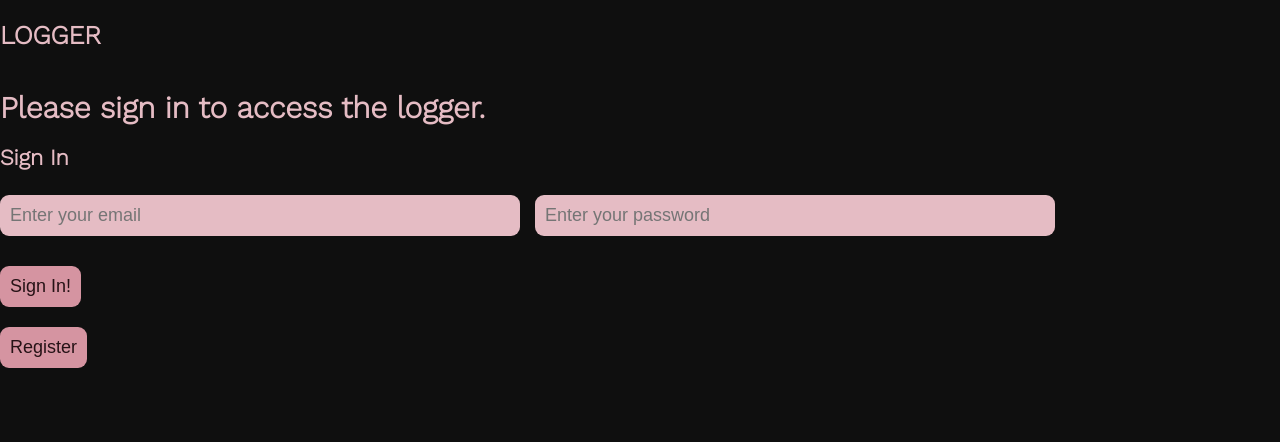
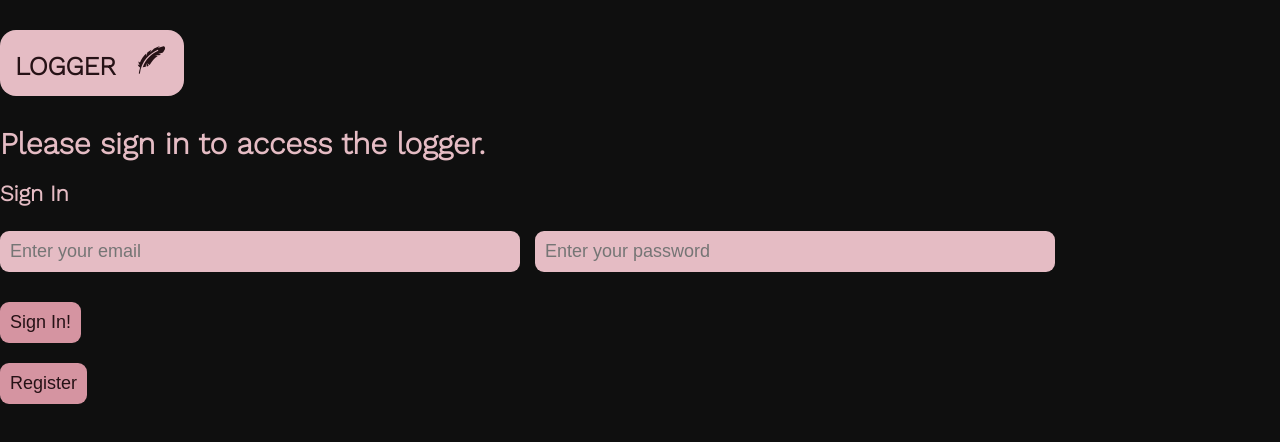
Before and after one commit to Kristina2882/logger, a React (Create React App) app: page / in a window 1280 px wide. Shown: the top 442 px of the page. Built offline with nearby package versions, Linux system fonts and the light colour scheme; no server answers; the database is empty.

Commit message:
Logo + styles.

```diff
--- a/src/components/Header.js
+++ b/src/components/Header.js
@@ -2,25 +2,31 @@ import React from 'react';
 import PropTypes from 'prop-types';
 import { GiUbisoftSun } from "react-icons/gi";
 import { GiEvilMoon } from "react-icons/gi";
+import { GiFeather } from "react-icons/gi";
 
 
 export default function Header(props) {
-
   const styles = {
     backgroundColor: props.theme.buttonBackground,
     color: props.theme.buttonTextColor
   }
 
+  const logoStyle = {
+    backgroundColor: props.theme.inputBackground,
+    color: props.theme.buttonTextColor
+  }
+
     return (
       <div className='header'>
-        <span className='header-title'>
-        <h3>LOGGER</h3>
-        </span>
+        <div className='header-title'  style={logoStyle}>
+        <h3>LOGGER  <GiFeather className='feather'/> </h3>
+
+        </div>
 
         <ul className='nav'>
           <li>
           <button className='toggle-theme' onClick={props.toggleTheme} style={styles}>
-          {props.theme.textColor === "#e5bcc4" ? <GiUbisoftSun /> : <GiEvilMoon />}
+          {props.theme.textColor === "#e5bcc4" ? <GiUbisoftSun className='sun'/> : <GiEvilMoon className='moon' />}
           </button>
           </li>
         </ul>
--- a/src/components/HeaderSignIn.js
+++ b/src/components/HeaderSignIn.js
@@ -3,6 +3,7 @@ import SignOut from './SignOut';
 import PropTypes from 'prop-types';
 import { GiUbisoftSun } from "react-icons/gi";
 import { GiEvilMoon } from "react-icons/gi";
+import { GiFeather } from "react-icons/gi";
 
 
 export default function HeaderSignIn(props) {
@@ -14,23 +15,30 @@ export default function HeaderSignIn(props) {
     backgroundColor: props.theme.buttonBackground,
     color: props.theme.buttonTextColor
   }
+
+  const logoStyle = {
+    backgroundColor: props.theme.inputBackground,
+    color: props.theme.buttonTextColor
+  }
+
     return (
       <div className='header'>
-        <span className='header-title'>
-        <h3>LOGGER</h3>
-        </span>
+      <div className='header-title'  style={logoStyle}>
+      <h3>LOGGER  <GiFeather className='feather'/> </h3>
+
+      </div>
 
         <ul className='nav'>
           <li onClick={() => props.onNameClick()}>
         {user.firstName} {user.surname}
           </li>
           <li>
-          <button className='toggle-theme'  onClick={props.toggleTheme} style={styles}>
-          {props.theme.textColor === "#e5bcc4" ? <GiUbisoftSun /> : <GiEvilMoon />}
-          </button>
+            <SignOut onSignOut={() => props.onSignOut()}/>
           </li>
           <li>
-            <SignOut onSignOut={() => props.onSignOut()}/>
+          <button className='toggle-theme'  onClick={props.toggleTheme} style={styles}>
+          {props.theme.textColor === "#e5bcc4" ? <GiUbisoftSun className='sun' /> : <GiEvilMoon className='moon' />}
+          </button>
           </li>
         </ul>
       </div>
--- a/src/components/SignUp.js
+++ b/src/components/SignUp.js
@@ -1,10 +1,17 @@
-import React, {useState} from 'react';
+import React, {useContext, useState} from 'react';
 import { auth } from '../firebase';
 import { createUserWithEmailAndPassword } from 'firebase/auth';
 import PropTypes from 'prop-types';
+import { ThemeContext } from '../theme-context';
 
 export default function SignUp(props) {
     const [signUpSuccess, setSignUpSuccess] = useState(null);
+
+    const theme = useContext(ThemeContext);
+
+    const inputStyle = {
+        backgroundColor: theme.inputBackground
+    }
 
     function doSignUp(event) {
         event.preventDefault();
@@ -37,26 +44,31 @@ export default function SignUp(props) {
             name="email"
             type="email"
             placeholder="Enter your email"
+            style={inputStyle}
             />
              <input
             name="password"
             type="password"
             placeholder="Enter your password"
+            style={inputStyle}
             />
              <input
             name="firstName"
             type="text"
             placeholder="Enter your first name"
+            style={inputStyle}
             />
              <input
             name="surname"
             type="text"
             placeholder="Enter your surnname"
+            style={inputStyle}
             />
              <input
             name="dob"
             type="date"
             placeholder="Select your date of birth"
+            style={inputStyle}
             />
 
             <button type="submit" className="sign-btn">Sign Up!</button>
--- a/src/index.css
+++ b/src/index.css
@@ -11,7 +11,6 @@ body {
   margin-top: 20px;
 }
 .header  {
-
   padding-bottom: 20px;
 }
 
@@ -21,6 +20,25 @@ body {
   font-size: 26px;
   display: inline-block;
   margin-bottom: 20px;
+}
+
+.header-title {
+  border-radius: 16px;
+  position: relative;
+  top: 10px;
+  padding-left: 15px;
+  padding-right: 30px;
+  padding-top: 15px;
+  padding-bottom: 15px;
+  font-size: 28px;
+}
+
+.feather {
+  display: inline;
+  position: relative;
+  left: 12px;
+  height: 30px;
+  width: 30px;
 }
 
 .header .sign-btn {
@@ -129,6 +147,12 @@ body {
   margin-top: 20px;
   font-size: 18px;
   transition: background transform 500ms ease;
+}
+
+.sun,
+.moon {
+ height: 30px;
+ width: 30px;
 }
 
 .btn-filter-form,
```
